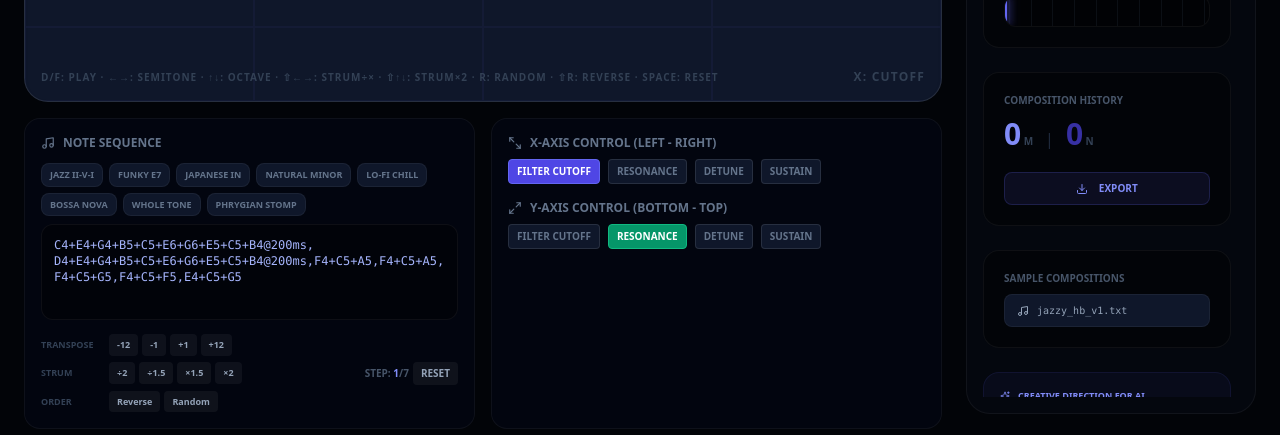
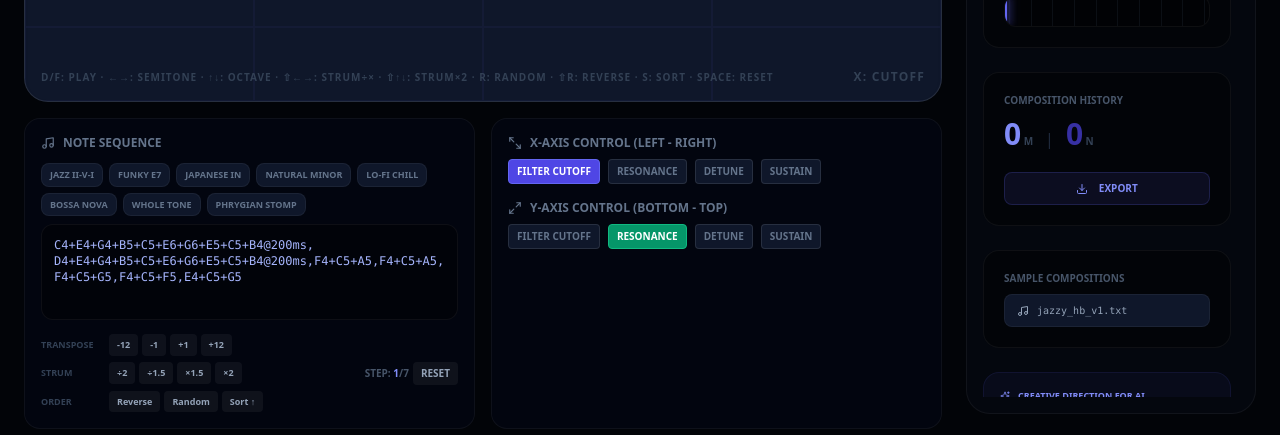
Before and after one commit to nathanwang000/NeuralComposer, a React (Vite) app: page / in a window 1280 px wide. Both pictures are taken after a click on the button "PERFORM". Shown: the part 362-797 px from the top of the page. Built offline with nearby package versions, Linux system fonts and the light colour scheme.

Commit message:
added sorted notes

```diff
--- a/components/PerformancePad.tsx
+++ b/components/PerformancePad.tsx
@@ -69,7 +69,7 @@ function scaleStrumSpeed(sequence: string, factor: number): string {
   });
 }
 
-function reorderChordNotes(sequence: string, mode: 'reverse' | 'random'): string {
+function reorderChordNotes(sequence: string, mode: 'reverse' | 'random' | 'sort'): string {
   return sequence
     .split(',')
     .map(step => {
@@ -80,6 +80,8 @@ function reorderChordNotes(sequence: string, mode: 'reverse' | 'random'): string
       const notes = notesPart.split('+').map(n => n.trim()).filter(Boolean);
       if (mode === 'reverse') {
         notes.reverse();
+      } else if (mode === 'sort') {
+        notes.sort((a, b) => noteToMidi(a) - noteToMidi(b));
       } else {
         // Fisher-Yates shuffle
         for (let i = notes.length - 1; i > 0; i--) {
@@ -394,7 +396,7 @@ const PerformancePad: React.FC = () => {
                 return;
             }
 
-            // R / Shift+R: reorder chord notes
+            // R / Shift+R / S: reorder chord notes
             if (e.key === 'r') {
                 e.preventDefault();
                 setSequenceInput(prev => reorderChordNotes(prev, 'random'));
@@ -403,6 +405,11 @@ const PerformancePad: React.FC = () => {
             if (e.key === 'R') {
                 e.preventDefault();
                 setSequenceInput(prev => reorderChordNotes(prev, 'reverse'));
+                return;
+            }
+            if (e.key === 's') {
+                e.preventDefault();
+                setSequenceInput(prev => reorderChordNotes(prev, 'sort'));
                 return;
             }
 
@@ -560,7 +567,7 @@ const PerformancePad: React.FC = () => {
                Y: {yTargets.join(', ') || 'None'}
             </div>
                 <div className="absolute bottom-4 left-4 text-[10px] font-black text-slate-700 pointer-events-none select-none uppercase tracking-widest hidden md:block">
-                    D/F: Play · ←→: Semitone · ↑↓: Octave · ⇧←→: Strum÷× · ⇧↑↓: Strum×2 · R: Random · ⇧R: Reverse · Space: Reset
+                    D/F: Play · ←→: Semitone · ↑↓: Octave · ⇧←→: Strum÷× · ⇧↑↓: Strum×2 · R: Random · ⇧R: Reverse · S: Sort · Space: Reset
                 </div>
 
             {/* Active Cursor/Visualizer */}
@@ -667,18 +674,25 @@ const PerformancePad: React.FC = () => {
                     <div className="flex items-center gap-1 flex-wrap">
                         <span className="text-[9px] text-slate-700 font-black uppercase w-16 shrink-0">Order</span>
                         <button
-                            title="Reverse note order within each chord (e.g. C4+E4+G4 → G4+E4+C4)"
+                            title="Reverse note order within each chord (e.g. C4+E4+G4 → G4+E4+C4) (⇧R)"
                             onClick={() => setSequenceInput(prev => reorderChordNotes(prev, 'reverse'))}
                             className="text-[9px] bg-white/5 hover:bg-amber-500/20 hover:text-amber-300 px-2 py-1 rounded text-slate-400 font-bold transition-all"
                         >
                             Reverse
                         </button>
                         <button
-                            title="Randomise note order within each chord"
+                            title="Randomise note order within each chord (R)"
                             onClick={() => setSequenceInput(prev => reorderChordNotes(prev, 'random'))}
                             className="text-[9px] bg-white/5 hover:bg-amber-500/20 hover:text-amber-300 px-2 py-1 rounded text-slate-400 font-bold transition-all"
                         >
                             Random
+                        </button>
+                        <button
+                            title="Sort notes by pitch low→high within each chord (S)"
+                            onClick={() => setSequenceInput(prev => reorderChordNotes(prev, 'sort'))}
+                            className="text-[9px] bg-white/5 hover:bg-amber-500/20 hover:text-amber-300 px-2 py-1 rounded text-slate-400 font-bold transition-all"
+                        >
+                            Sort ↑
                         </button>
                     </div>
                 </div>
```
